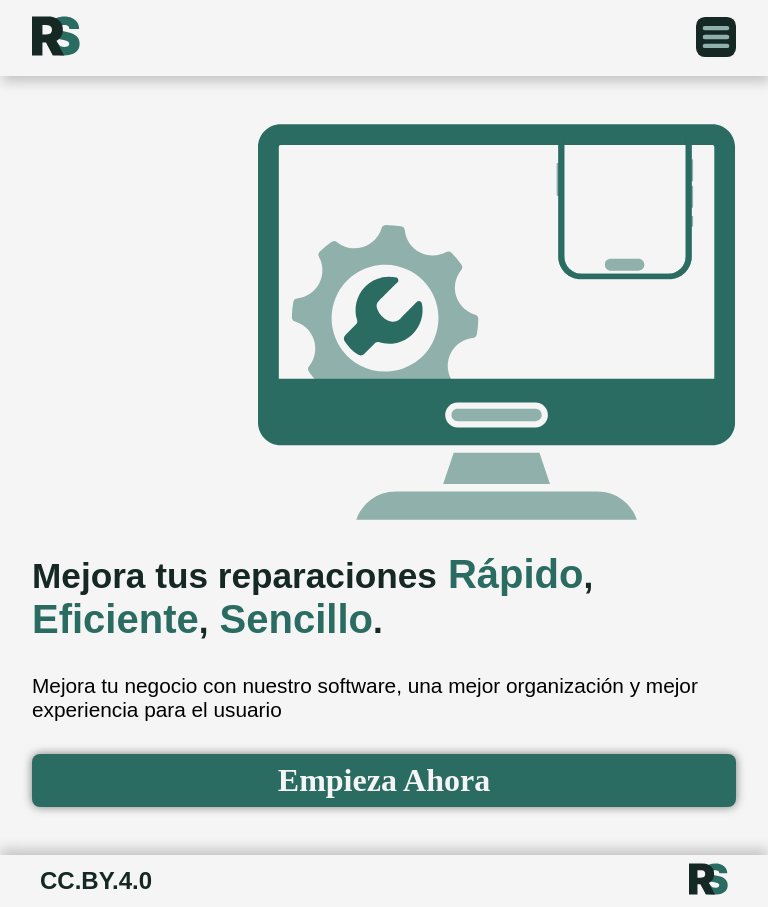
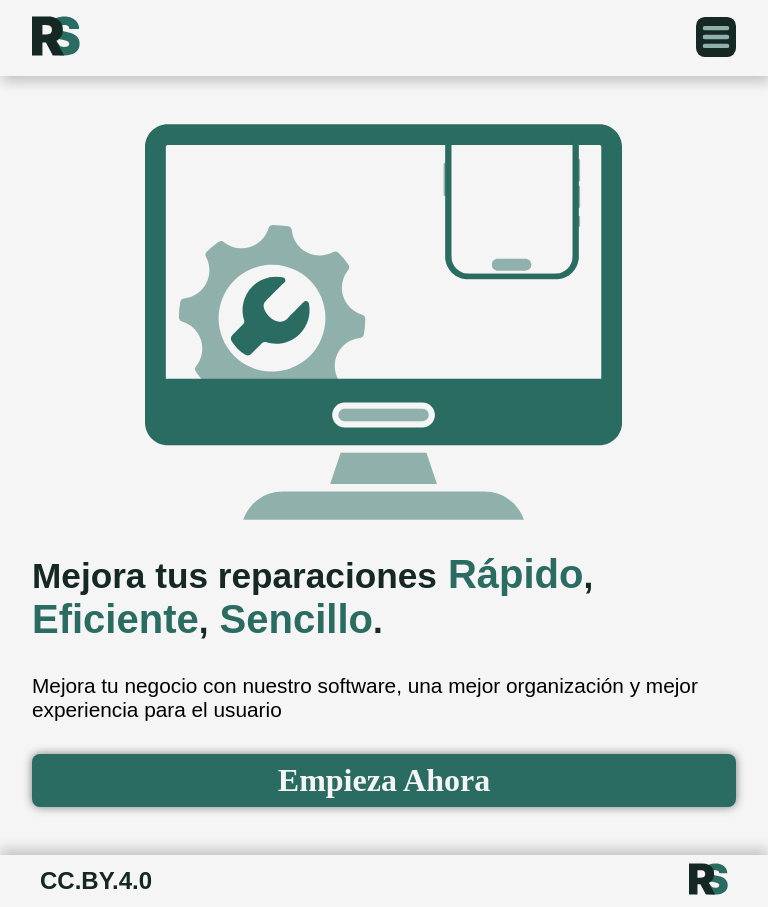
Before and after one commit to Uchaa03/Repasoft_Frontend, a React (Vite) app: page / in a window 768 px wide. Built offline with nearby package versions, Linux system fonts and the light colour scheme; a web font is replaced by a local one.

Commit message:
Update for fix hero and header styles

```diff
--- a/src/assets/sass/components/_publicHeader.scss
+++ b/src/assets/sass/components/_publicHeader.scss
@@ -90,6 +90,7 @@
         opacity: 1;
         transform: translateY(0);
         pointer-events: auto;
+        z-index: 1000;
       }
 
       .nav__button {
--- a/src/assets/sass/main.css
+++ b/src/assets/sass/main.css
@@ -239,6 +239,7 @@ main {
     opacity: 1;
     transform: translateY(0);
     pointer-events: auto;
+    z-index: 1000;
   }
   .header__nav--mobile .nav__button {
     background-color: var(--color-primary);
@@ -455,6 +456,9 @@ main {
     width: 100%;
     text-align: center;
   }
+  .hero__img {
+    justify-self: center;
+  }
 }
 @media (max-width: 480px) {
   .hero {
--- a/src/assets/sass/pages/_home.scss
+++ b/src/assets/sass/pages/_home.scss
@@ -108,6 +108,10 @@
       width: 100%;
       text-align: center;
     }
+
+    &__img {
+      justify-self: center;
+    }
   }
 
   // Móvil (480px)
```
Also changed, not shown: 1 other file (tests, documents, lock files or other folders).
